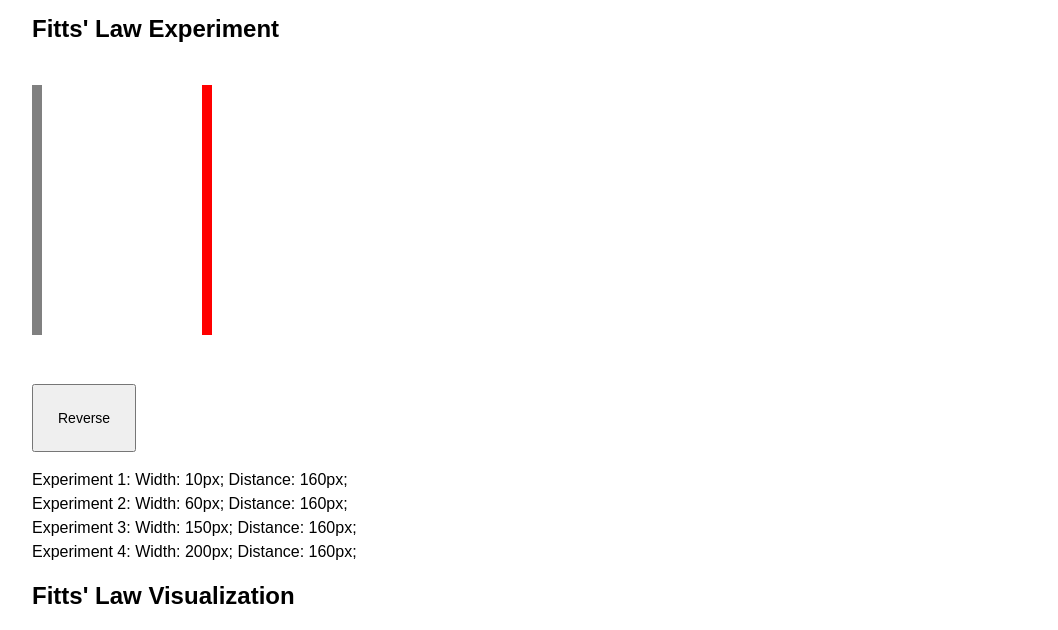
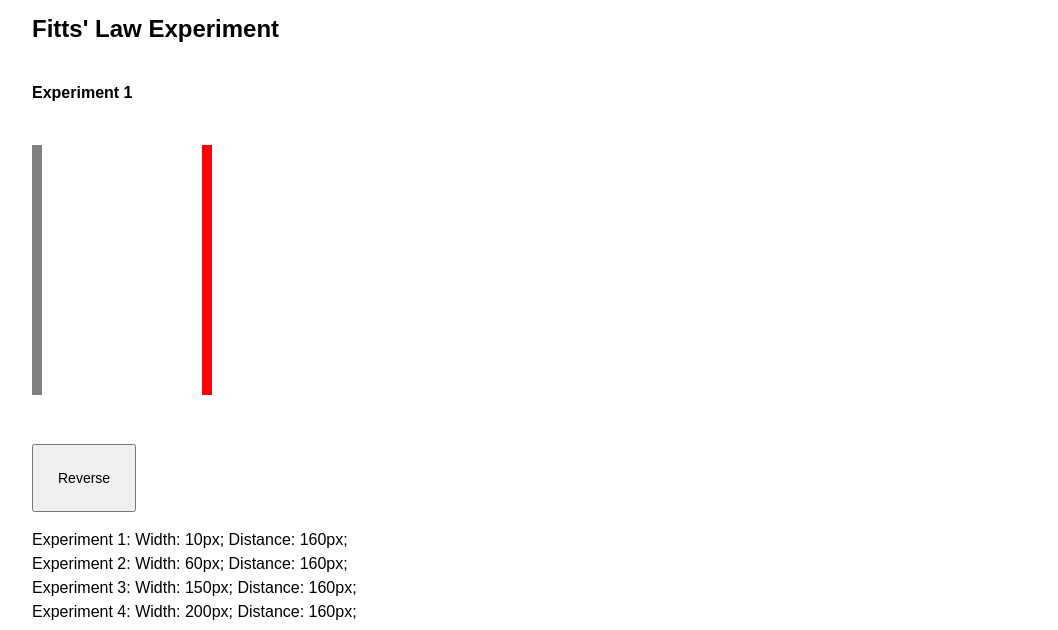
Before and after one commit to anndoko/fitts-law, a plain HTML site: page index.html in a window 1280 px wide. Shown: the part 163-793 px from the top of the page, without its empty margins (104-1162 px from the left). Drawn offline with nearby package versions, Linux system fonts and the light colour scheme.

Commit message:
Add exp heading

```diff
--- a/css/style.css
+++ b/css/style.css
@@ -18,3 +18,8 @@ img {
   margin: 16px 0px;
   padding: 24px;
 }
+
+.exp-heading {
+  margin-top: 40px;
+  font-size: 16px;
+}
--- a/js/draw.js
+++ b/js/draw.js
@@ -29,6 +29,10 @@ function drawExp(i, reverse){
   var margin = { top: 50, right: 50, bottom: 50, left: 50 }
   var height = 300 - margin.top - margin.bottom
   var width = 800 - margin.left - margin.right
+
+  var heading = body.append("h3")
+    .html("Experiment " + (i +1 ))
+    .attr("class", "exp-heading");
 
   var svgContainer = body.append("svg")
     .attr("height", height + margin.top + margin.bottom)
@@ -130,7 +134,7 @@ function saveResult(curr_time, next_time, a, w){
   clicks++;
 
   // Update the experiment when reaching the required number of clicks
-  if (clicks == 10 && (i < (testData.length-1))){
+  if (clicks == 10 && (i < (testData.length - 1))){
     i++;
     $("#interaction").empty();
     drawExp(i, reverse);
```
